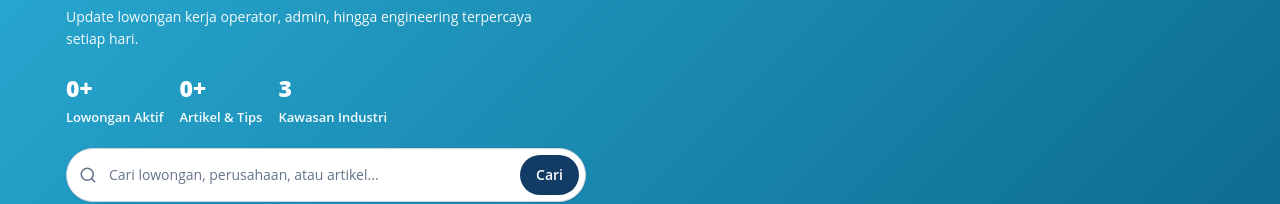
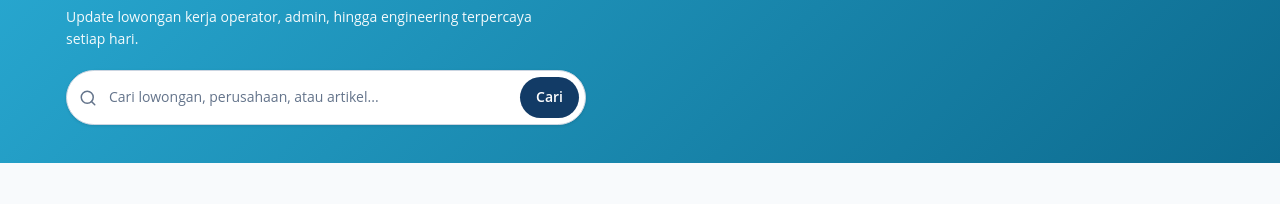
Before and after one commit to bekasikerjaofficial-ux/bekasikerja.id, a Next.js app: page / in a window 1280 px wide. Shown: the part 284-488 px from the top of the page. Built offline with nearby package versions, Linux system fonts and the light colour scheme; no server answers; the database is empty.

Commit message:
refactor(hero): remove always-stale stats block
The hero counted jobs.length, but app/page.js slices job posts to 6 before
sending them, so the number was capped at 6+ regardless of the 13 rows in
the DB. Dropped the block and its now-dead CSS instead of showing a count
that can never be true.

```diff
--- a/app/HomePageClient.js
+++ b/app/HomePageClient.js
@@ -68,20 +68,6 @@ export default function HomePageClient({ initialSettings = null, initialJobs = [
               <span className="badge">{settings?.badge_text || 'PORTAL KARIR TERVERIFIKASI'}</span>
               <h1>{settings?.hero_title || 'Temukan Karir Impianmu di Kawasan Industri'}</h1>
               <p>{settings?.hero_subtitle || 'Update lowongan kerja operator, admin, hingga engineering terpercaya setiap hari.'}</p>
-              <div className="stats">
-                <div className="stat">
-                  <div className="num">{jobs.length}+</div>
-                  <div className="lbl">Lowongan Aktif</div>
-                </div>
-                <div className="stat">
-                  <div className="num">{news.length}+</div>
-                  <div className="lbl">Artikel &amp; Tips</div>
-                </div>
-                <div className="stat">
-                  <div className="num">3</div>
-                  <div className="lbl">Kawasan Industri</div>
-                </div>
-              </div>
               <div className="hero-search">
                 <SearchBar value={query} onChange={setQuery} placeholder="Cari lowongan, perusahaan, atau artikel..." />
               </div>
--- a/app/globals.css
+++ b/app/globals.css
@@ -618,9 +618,6 @@ html.dark .chip { background: var(--gray-50); }
   font-weight: 700; padding: var(--sp-3) var(--sp-8); border-radius: var(--r-md); font-size: var(--fs-base); transition: transform .15s;
 }
 .hero .cta:hover { transform: translateY(-2px); }
-.hero .stats { display: flex; gap: var(--sp-6); margin-top: var(--sp-8); flex-wrap: wrap; }
-.hero .stat .num { font-family: var(--font-display); font-size: var(--fs-3xl); font-weight: 800; }
-.hero .stat .lbl { font-size: var(--fs-sm); opacity: .95; font-weight: 600; }
 .hero .illus { width: 100%; border-radius: var(--r-xl); }
 /* Hero entrance — plays once on load (children rise in sequence) */
 .hero .container > div { opacity: 0; transform: translateY(18px); animation: heroIn .7s cubic-bezier(.22,.61,.36,1) forwards; }
@@ -636,11 +633,6 @@ html.dark .chip { background: var(--gray-50); }
   .hero .badge { margin-bottom: 10px; font-size: 10px; }
   .hero h1 { font-size: clamp(19px, 5.2vw, 23px); margin-bottom: var(--sp-2); }
   .hero p { margin: 0 auto 14px; font-size: 13px; line-height: 1.45; }
-  .hero .stats { display: none; }
-  .hero .stat { flex: 1; padding: 0 var(--sp-2); }
-  .hero .stat + .stat { border-left: 1px solid rgba(255,255,255,.25); }
-  .hero .stat .num { font-size: var(--fs-2xl); }
-  .hero .stat .lbl { font-size: 11px; line-height: 1.3; }
   .hero-search { margin-top: 0; }
   .hero .illus { max-width: 260px; margin: 12px auto 0; }
 }
```
